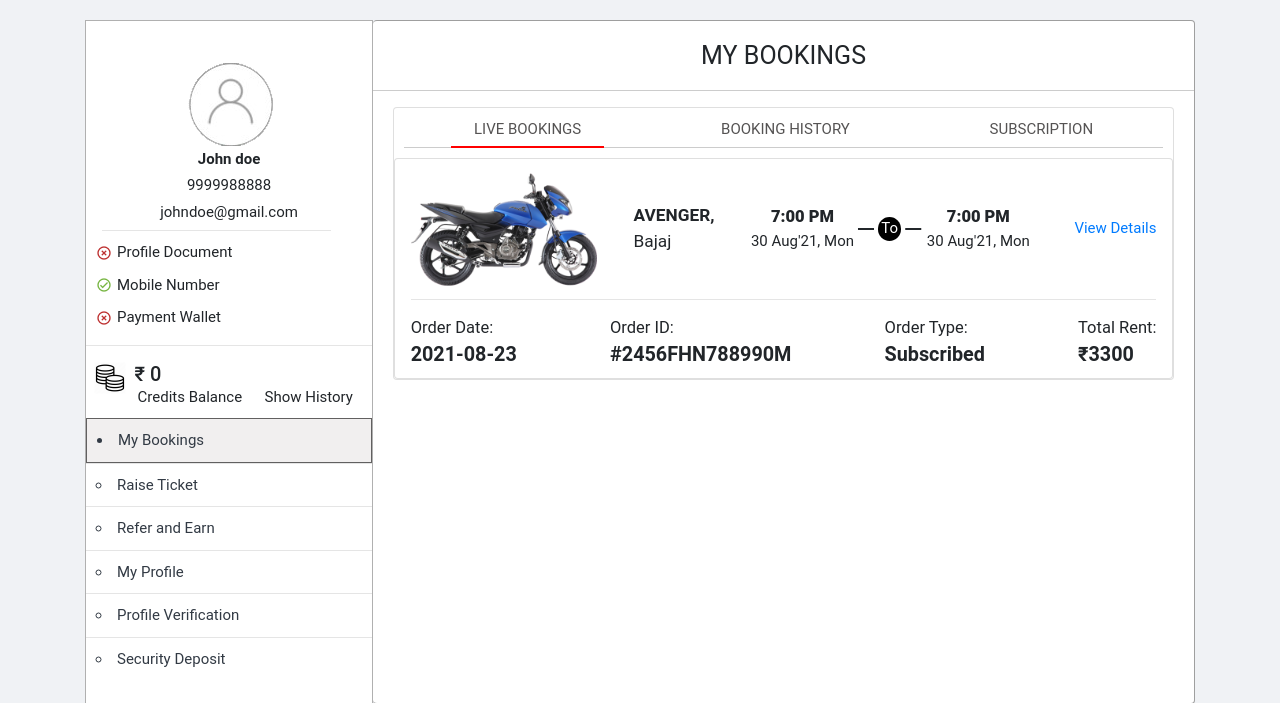
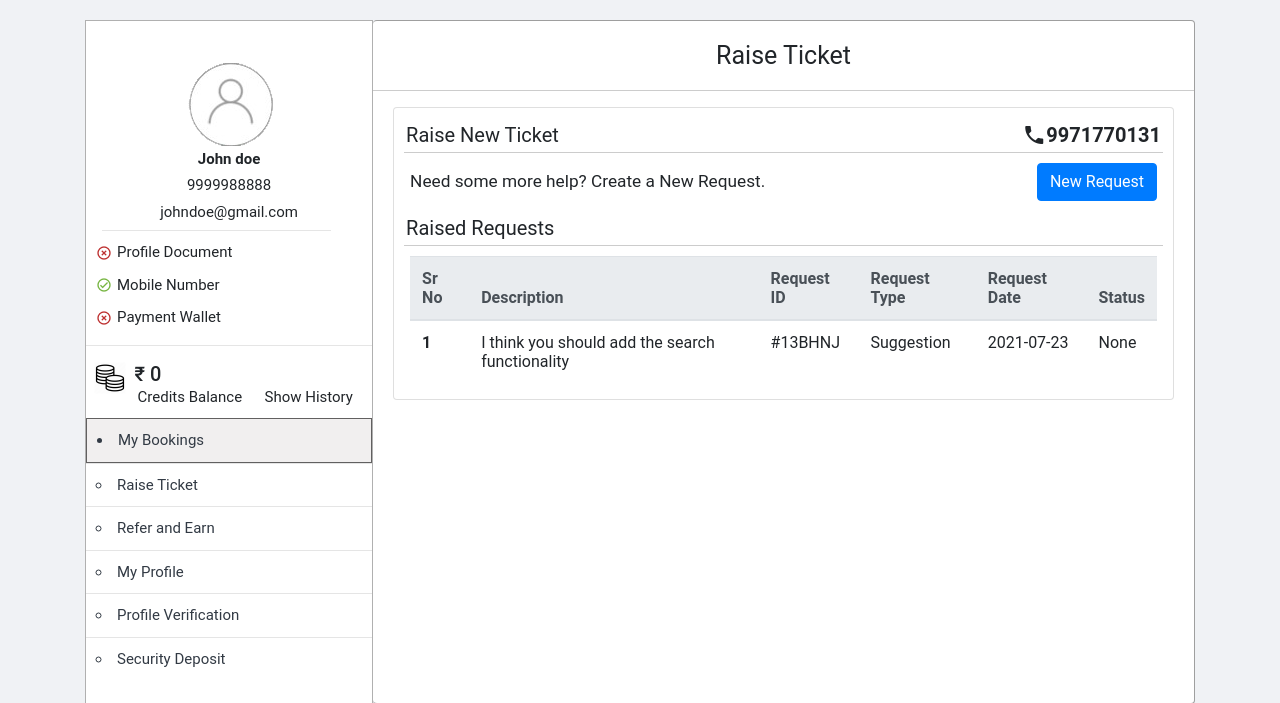
Before and after one commit to KUSUM24/RidoBiko_Clone, a PHP site: page /dashboard-main.php in a window 1280 px wide. Shown: the part 63-766 px from the top of the page. Run offline with PHP 8.4, Linux system fonts and the light colour scheme.

Commit message:
working on raise ticket section

```diff
--- a/css/dashboard.css
+++ b/css/dashboard.css
@@ -215,3 +215,7 @@
 .raise-ticket .contact-section {
   font-size: 110%;
 }
+.select:focus,
+.select:active {
+  outline: none;
+}
--- a/dashboard-page.php
+++ b/dashboard-page.php
@@ -51,7 +51,7 @@
     </div>
   </div>
   <div class="right-body card w-100">
-    <div class="bookings-main flex-column h-100" id="main-right-0">
+    <div class="bookings-main flex-column h-100" style="display:none" id="main-right-0">
       <div class="heading">MY BOOKINGS</div>
       <div class="card-body">
         <div class="card">
@@ -139,30 +139,85 @@
         </div>
       </div>
     </div>
-    <div class="ticket-main flex-column" style="display:none" id="main-right-1">
-      <div class="heading">Raise Ticket</div>
+    <div class="ticket-main flex-column"  id="main-right-1">
+      <div class="heading">
+        <div>Raise Ticket</div>
+      </div>
       <div class="card-body">
         <div class="raise-ticket card">
-          <div class="sub-heading">
+          <div class="sub-heading d-flex justify-content-between">
             Raise New Ticket
+            <b class="d-flex align-items-center">
+              <span class="material-icons">
+              phone
+              </span>
+              9971770131
+            </b>
           </div>
           <div class="new-request px-3">
             <div class="">Need some more help? Create a New Request.</div>
-            <div class="btn btn-primary">New Request</div>
+            <button class="btn btn-primary" data-toggle="modal" data-target="#exampleModal">New Request</button>
+            <div class="modal fade" id="exampleModal" tabindex="-1" role="dialog" aria-labelledby="exampleModalLabel" aria-hidden="true">
+              <div class="modal-dialog" role="document">
+                <div class="modal-content">
+                  <div class="modal-header">
+                    <h5 class="modal-title" id="exampleModalLabel">New Request</h5>
+                    <button type="button" class="close" data-dismiss="modal" aria-label="Close">
+                      <span aria-hidden="true">&times;</span>
+                    </button>
+                  </div>
+                  <div class="modal-body">
+                    <form class="d-flex flex-column align-items-center" action="" id="new-request">
+                      <div class="form-group col-sm-6">
+                        <label for="description">Description</label>
+                        <input type="text" class="form-control" id="description" placeholder="Description">
+                      </div>
+                      <label for="request-type">Request Type</label>
+                      <select class="mx-2" id="request-type">
+                        <option value="0">Select car:</option>
+                        <option value="1">Audi</option>
+                        <option value="2">BMW</option>
+                        <option value="3">Citroen</option>
+                        <option value="4">Ford</option>
+                        <option value="5">Honda</option>
+                        <option value="6">Jaguar</option>
+                        <option value="7">Land Rover</option>
+                        <option value="8">Mercedes</option>
+                      </select>
+                    </form>
+                  </div>
+                  <div class="modal-footer">
+                    <button type="button" class="btn btn-secondary" data-dismiss="modal">Close</button>
+                    <button type="button" class="btn btn-primary">Save changes</button>
+                  </div>
+                </div>
+              </div>
+            </div>
+            <!-- <form >
+              <div class="row m-0 justify-content-end">
+                <div class="col-sm-5 p-0">
+                  <input type="text" class="form-control" placeholder="Description">
+                </div>
+                <select class="mx-2">
+                  <option value="0">Select car:</option>
+                  <option value="1">Audi</option>
+                  <option value="2">BMW</option>
+                  <option value="3">Citroen</option>
+                  <option value="4">Ford</option>
+                  <option value="5">Honda</option>
+                  <option value="6">Jaguar</option>
+                  <option value="7">Land Rover</option>
+                  <option value="8">Mercedes</option>
+                </select>
+                <button class="">submit</button>
+              </div>
+            </form> -->
           </div>
           <div class="sub-heading">
             Raised Requests
           </div>
           <div class="table-responsive px-3">
             <table class="table raise-ticket--table">
-              <caption>
-                <b class="d-flex">
-                  <span class="material-icons">
-                  phone
-                  </span>
-                  9971770131 - Contact Us
-                </b>
-              </caption>
               <thead class="thead-light">
                 <tr>
                   <th scope="col">Sr No</th>
@@ -182,23 +237,8 @@
                   <td>2021-07-23</td>
                   <td>None</td>
                 </tr>
-
               </tbody>
             </table>
-          </div>
-          <div class="sub-heading">
-            Contact Us
-          </div>
-          <div class="contact-section d-flex justify-content-between px-3 pb-3">
-            <div>
-              Contact at any time with 24/7 service
-            </div>
-            <b class="d-flex">
-              <span class="material-icons">
-              phone
-              </span>
-              9971770131
-            </b>
           </div>
         </div>
       </div>
--- a/js/second-page.js
+++ b/js/second-page.js
@@ -13,6 +13,7 @@
 $(document).ready(function () {
   $("#more-details-btn-1").click(function () {
     $("#more-details-1").toggle("slow");
+    $("#more-details-1").text("less-details");
   });
 });
 console.log("my name");
--- a/second-page.php
+++ b/second-page.php
@@ -157,9 +157,6 @@
                 </div>
                 <div class="sort-item " id="sort-item-2" onclick="getSortActive('sort-item-2')">
                     Price - High to Low
-                </div>
-                <div class="sort-item " id="sort-item-3" onclick="getSortActive('sort-item-3')">
-                    Distance
                 </div>
             </div>
         </div>
```
